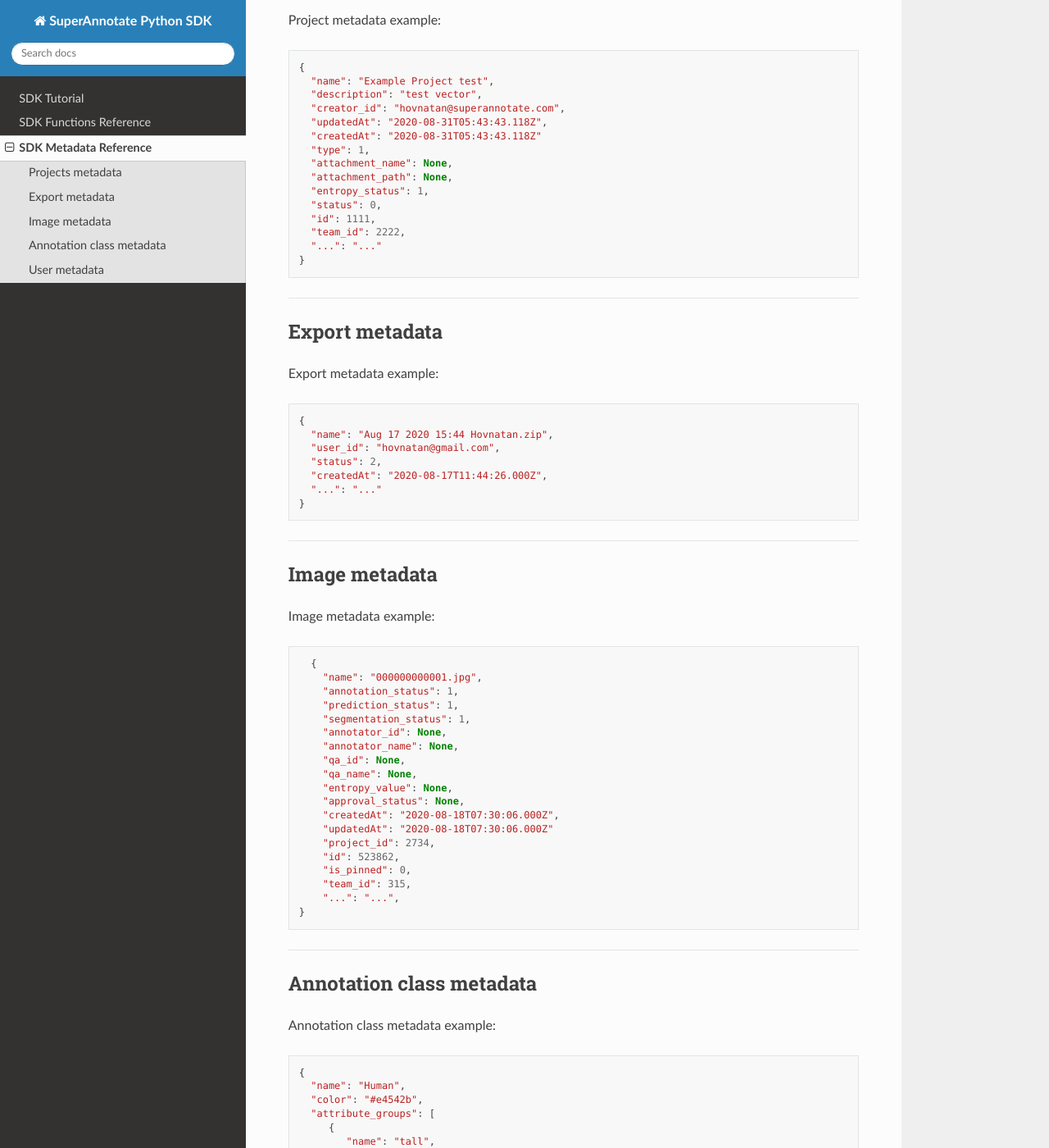
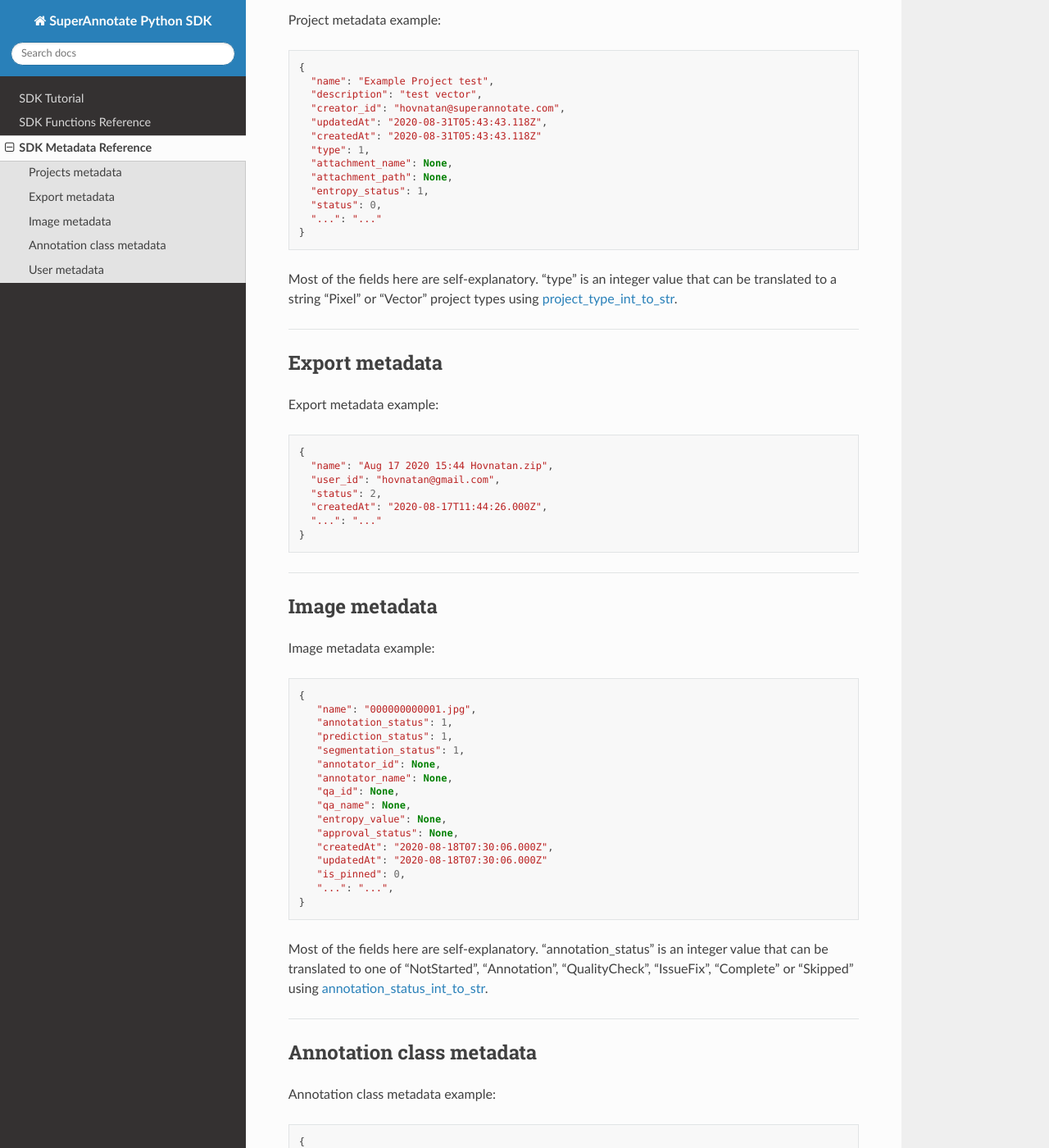
Before and after one commit to superannotateai/superannotate-python-sdk, a Sphinx documentation site: the page built from docs/source/metadata_ref.rst, in a window 1280 px wide and 1400 px high, scrolled down 432 px. Shown: the whole window at 82% size. Built offline with Sphinx 7.4.7 and the Read the Docs theme 2.0.0, drawn with Linux system fonts in a browser that asks for light colours.

Commit message:
Docs improvement

```diff
--- a/docs/source/metadata_ref.rst
+++ b/docs/source/metadata_ref.rst
@@ -25,11 +25,11 @@
      "attachment_path": None,
      "entropy_status": 1,
      "status": 0,
-     "id": 1111,
-     "team_id": 2222,
      "...": "..."
    }
 
+Most of the fields here are self-explanatory. "type" is an integer value that can be
+translated to a string "Pixel" or "Vector" project types using :ref:`project_type_int_to_str <ref_project_type_int_to_str>`.
 
 ----------
 
@@ -60,24 +60,27 @@
 .. code-block:: python
 
    {
-     "name": "000000000001.jpg",
-     "annotation_status": 1,
-     "prediction_status": 1,
-     "segmentation_status": 1,
-     "annotator_id": None,
-     "annotator_name": None,
-     "qa_id": None,
-     "qa_name": None,
-     "entropy_value": None,
-     "approval_status": None,
-     "createdAt": "2020-08-18T07:30:06.000Z",
-     "updatedAt": "2020-08-18T07:30:06.000Z"
-     "project_id": 2734,
-     "id": 523862,
-     "is_pinned": 0,
-     "team_id": 315,
-     "...": "...",
- }
+      "name": "000000000001.jpg",
+      "annotation_status": 1,
+      "prediction_status": 1,
+      "segmentation_status": 1,
+      "annotator_id": None,
+      "annotator_name": None,
+      "qa_id": None,
+      "qa_name": None,
+      "entropy_value": None,
+      "approval_status": None,
+      "createdAt": "2020-08-18T07:30:06.000Z",
+      "updatedAt": "2020-08-18T07:30:06.000Z"
+      "is_pinned": 0,
+      "...": "...",
+   }
+
+Most of the fields here are self-explanatory. "annotation_status" is an integer
+value that can be
+translated to one of "NotStarted", "Annotation", "QualityCheck", "IssueFix",
+"Complete" or "Skipped" using :ref:`annotation_status_int_to_str
+<ref_annotation_status_int_to_str>`.
 
 
 ----------
--- a/docs/source/superannotate.sdk.rst
+++ b/docs/source/superannotate.sdk.rst
@@ -84,4 +84,7 @@
 Metadata helpers
 ________________
 
+.. _ref_project_type_int_to_str:
 .. autofunction:: superannotate.project_type_int_to_str
+.. _ref_annotation_status_int_to_str:
+.. autofunction:: superannotate.annotation_status_int_to_str
--- a/superannotate/__init__.py
+++ b/superannotate/__init__.py
@@ -2,8 +2,9 @@
 
 from .api import API
 from .common import (
-    annotation_status_str_to_int, image_path_to_annotation_paths,
-    project_type_int_to_str, project_type_str_to_int, user_role_str_to_int
+    annotation_status_str_to_int, annotation_status_int_to_str,
+    image_path_to_annotation_paths, project_type_int_to_str,
+    project_type_str_to_int, user_role_str_to_int
 )
 from .db.annotation_classes import (
     create_annotation_class, create_annotation_classes_from_classes_json,
```
Also changed, not shown: docs/source/tutorial.sdk.rst (+7 -3 lines), 1 other file.
